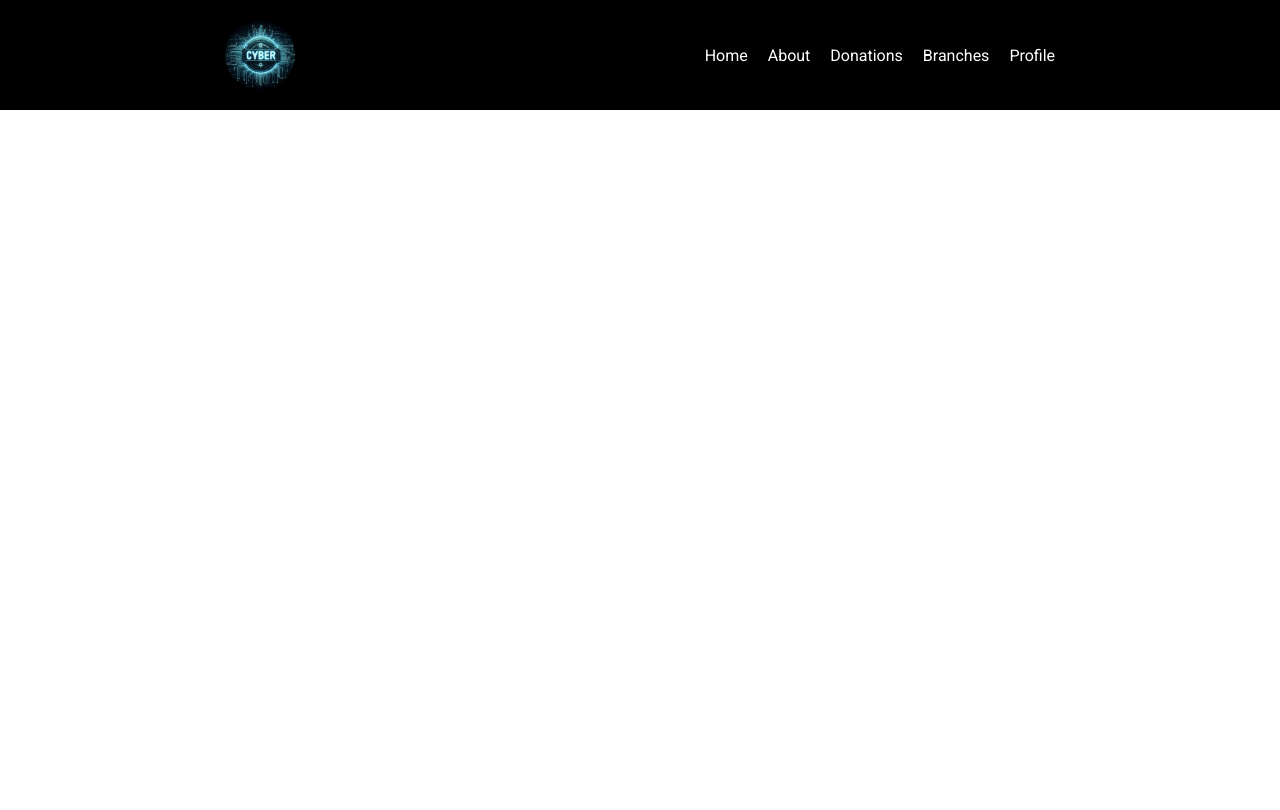
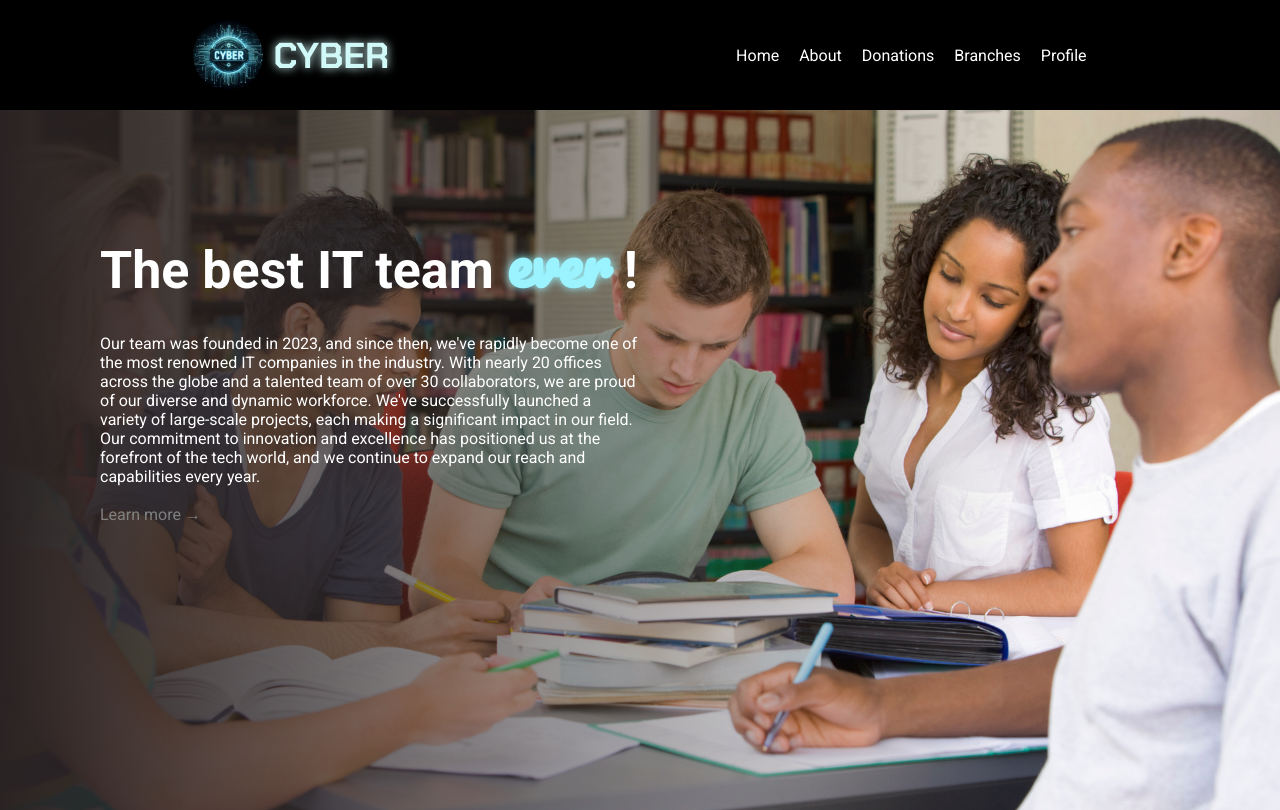
Before and after one commit to NozimjonNN/team, a React (Vite) app: page /nozimjon in a window 1280 px wide. Built offline with nearby package versions, Linux system fonts and the light colour scheme.

Commit message:
navbar, header

```diff
--- a/src/pages/Nozimjon/Nozimjon.css
+++ b/src/pages/Nozimjon/Nozimjon.css
@@ -1,9 +1,38 @@
 @import url('https://fonts.googleapis.com/css2?family=Chakra+Petch:ital,wght@0,300;0,400;0,500;0,600;0,700;1,300;1,400;1,500;1,600;1,700&family=Roboto:ital,wght@0,100;0,300;0,400;0,500;0,700;0,900;1,100;1,300;1,400;1,500;1,700;1,900&display=swap');
 
-
+::selection {
+    background: white;
+    color: #69afbb;
+}
+body {
+    background-color: black;
+}
 * {
+    transition: 0.5s;
     margin: 0;
     padding: 0;
     box-sizing: border-box;
     font-family: "Roboto", serif;
 }
+
+main {
+    width: 100%;
+    height: 700px;
+    background-image: url('./img/bg.jpg');
+    background-position: center;
+    background-size: cover;
+    background-repeat: no-repeat;
+}
+.hidden-gradient {
+    background: linear-gradient(90deg, rgb(42, 35, 35), transparent 80%);
+}
+.modern-a {
+    color: gray;
+}
+.modern-a:hover {
+    color: white;
+    word-spacing: 10px;
+}
+.space {
+    margin-left: 4px;
+}
--- a/src/pages/Nozimjon/Nozimjon.jsx
+++ b/src/pages/Nozimjon/Nozimjon.jsx
@@ -1,11 +1,21 @@
 import './Nozimjon.css'
 import './components.css'
 import Navbar from "./components/Navbar"
+import { Link } from 'react-router-dom'
 
 export default function Nozimjon() {
     return(
         <>
             <Navbar />
+            <main>
+                <div className='hidden-gradient w-100 h-100 p-100'>
+                    <div className="w-50">
+                        <h1 className='text-white text-52'>The best IT team <span className='cursiv text-60 textc-cyber-2 textn-cyber-2'>ever</span> !</h1><br />
+                        <p className='text-white'>Our team was founded in 2023, and since then, we've rapidly become one of the most renowned IT companies in the industry. With nearly 20 offices across the globe and a talented team of over 30 collaborators, we are proud of our diverse and dynamic workforce. We've successfully launched a variety of large-scale projects, each making a significant impact in our field. Our commitment to innovation and excellence has positioned us at the forefront of the tech world, and we continue to expand our reach and capabilities every year.</p><br />
+                        <Link className='modern-a' to="">Learn<spam className="space"></spam>more →</Link>
+                    </div>
+                </div>
+            </main>
         </>
     )
 }
--- a/src/pages/Nozimjon/components.css
+++ b/src/pages/Nozimjon/components.css
@@ -1,4 +1,4 @@
-@import url('https://fonts.googleapis.com/css2?family=Chakra+Petch:ital,wght@0,300;0,400;0,500;0,600;0,700;1,300;1,400;1,500;1,600;1,700&family=Roboto:ital,wght@0,100;0,300;0,400;0,500;0,700;0,900;1,100;1,300;1,400;1,500;1,700;1,900&display=swap');
+@import url('https://fonts.googleapis.com/css2?family=Chakra+Petch:ital,wght@0,300;0,400;0,500;0,600;0,700;1,300;1,400;1,500;1,600;1,700&family=Pacifico&family=Roboto:ital,wght@0,100;0,300;0,400;0,500;0,700;0,900;1,100;1,300;1,400;1,500;1,700;1,900&display=swap');
 
 /* flex */
 
@@ -70,6 +70,7 @@
 /* text */
 
 .cyber { font-family: "Chakra Petch", sans-serif; }
+.cursiv { font-family: "Pacifico", cursive; }
 
 .text-12 { font-size: 12px; }
 .text-16 { font-size: 16px; }
@@ -115,6 +116,31 @@
 .textn-cyber-3 { text-shadow: 0 0 10px #69afbb; }
 .textn-cyber-4 { text-shadow: 0 0 10px #20576b; }
 .textn-cyber-5 { text-shadow: 0 0 10px #103748; }
+
+.textc-cyber-1h:hover { color: #d1f9f8; }
+.textc-cyber-2h:hover { color: #9af3ff; }
+.textc-cyber-3h:hover { color: #69afbb; }
+.textc-cyber-4h:hover { color: #20576b; }
+.textc-cyber-5h:hover { color: #103748; }
+.textn-cyber-1h:hover { text-shadow: 0 0 10px #d1f9f8; }
+.textn-cyber-2h:hover { text-shadow: 0 0 10px #9af3ff; }
+.textn-cyber-3h:hover { text-shadow: 0 0 10px #69afbb; }
+.textn-cyber-4h:hover { text-shadow: 0 0 10px #20576b; }
+.textn-cyber-5h:hover { text-shadow: 0 0 10px #103748; }
+
+.text-white { color: white; }
+.text-black { color: black; }
+.text-red { color: red; }
+.text-green { color: green; }
+.text-blue { color: blue; }
+.text-yellow { color: yellow; }
+.text-purple { color: purple; }
+.text-orange { color: orange; }
+.text-pink { color: pink; }
+.text-gray { color: gray; }
+.text-brown { color: brown; }
+.text-cyan { color: cyan; }
+
 
 /* block */
 
--- a/src/pages/Nozimjon/components/Navbar.jsx
+++ b/src/pages/Nozimjon/components/Navbar.jsx
@@ -1,17 +1,21 @@
 import './Navbar.css'
+import { Link } from 'react-router-dom'
 import logo from './img/logo.png'
 
 export default function Navbar() {
     return(
         <>
             <nav>
-                <img src={ logo } alt="logo" />
+                <div className='flex aic gap-10'>
+                    <img src={ logo } alt="logo" />
+                    <p className="cyber textc-cyber-1 textn-cyber-1 text-36 textw-700">CYBER</p>
+                </div>
                 <ul>
-                    <li><a href="">Home</a></li>
-                    <li><a href="">About</a></li>
-                    <li><a href="">Donations</a></li>
-                    <li><a href="">Branches</a></li>
-                    <li><a href="">Profile</a></li>
+                    <li><Link to="" className='textc-cyber-1h'>Home</Link></li>
+                    <li><Link to="" className='textc-cyber-1h'>About</Link></li>
+                    <li><Link to="" className='textc-cyber-1h'>Donations</Link></li>
+                    <li><Link to="" className='textc-cyber-1h'>Branches</Link></li>
+                    <li><Link to="" className='textc-cyber-1h'>Profile</Link></li>
                 </ul>
             </nav>
         </>
```
Also changed, not shown: src/pages/Nozimjon/img/bg.jpg (added).
